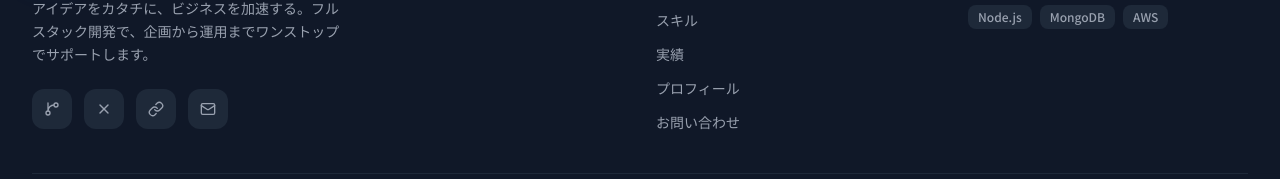
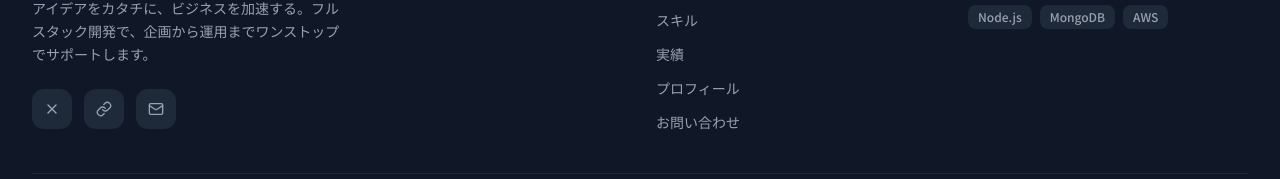
Before and after one commit to Ostsuka/kuragane-pro-dev, a Next.js app: page / in a window 1280 px wide. Shown: the part 6181-6360 px from the top of the page. Built offline with nearby package versions, Linux system fonts and the light colour scheme.

Commit message:
Update Footer.tsx

```diff
--- a/components/Footer.tsx
+++ b/components/Footer.tsx
@@ -12,10 +12,10 @@ const navLinks = [
 ];
 
 const socialLinks = [
-  { icon: GitBranch, href: "https://github.com/murakami-kyo", label: "GitHub" },
+  // { icon: GitBranch, href: "https://github.com/murakami-kyo", label: "GitHub" },
   { icon: X,         href: "#",                               label: "X (Twitter)" },
   { icon: Link,      href: "#",                               label: "LinkedIn" },
-  { icon: Mail,      href: "mailto:gold77chi11@gmail.com",    label: "Email" },
+  { icon: Mail,      href: "mailto:mutsuminkk@gmail.com",    label: "Email" },
 ];
 
 const techLinks = ["React", "Next.js", "TypeScript", "Node.js", "MongoDB", "AWS"];
```
